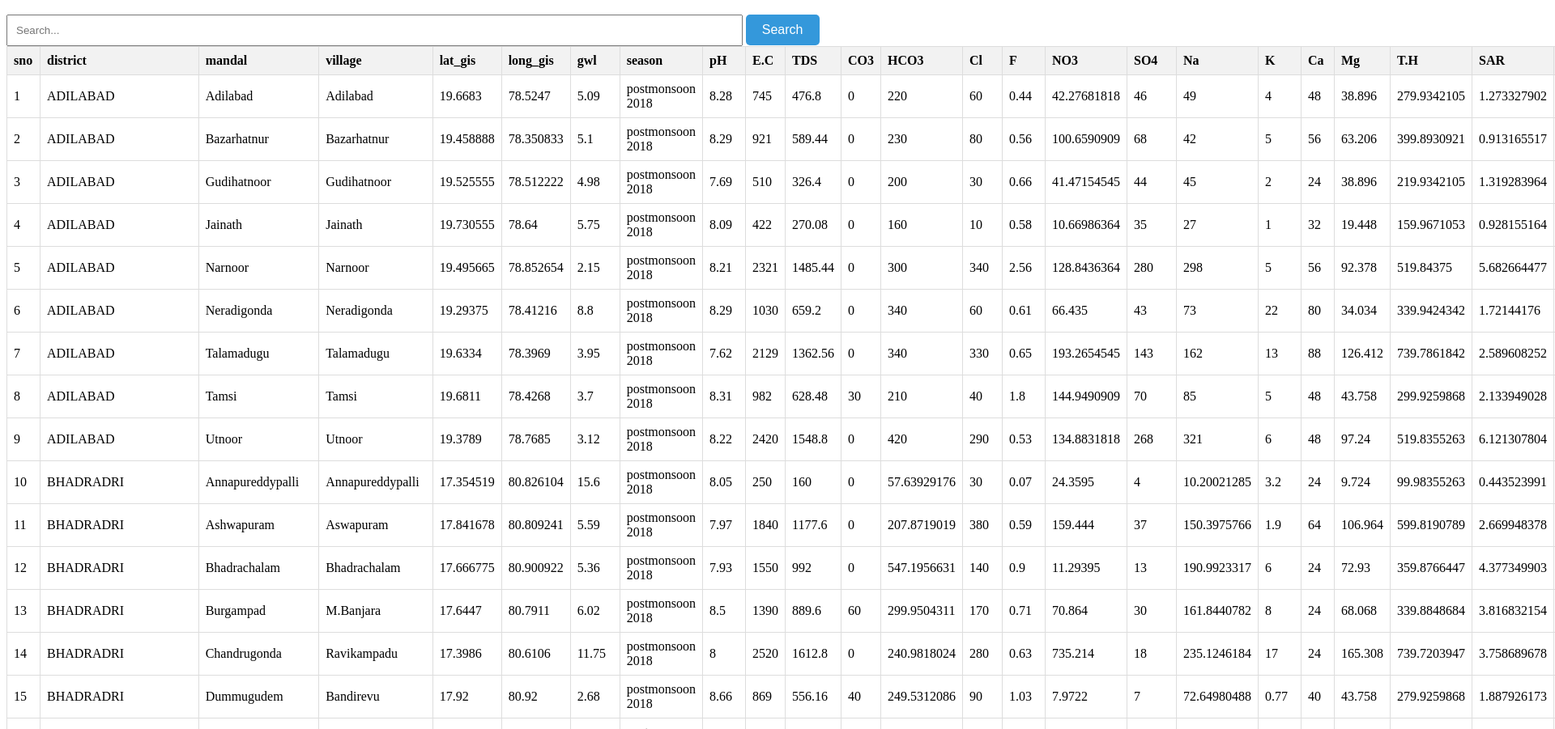
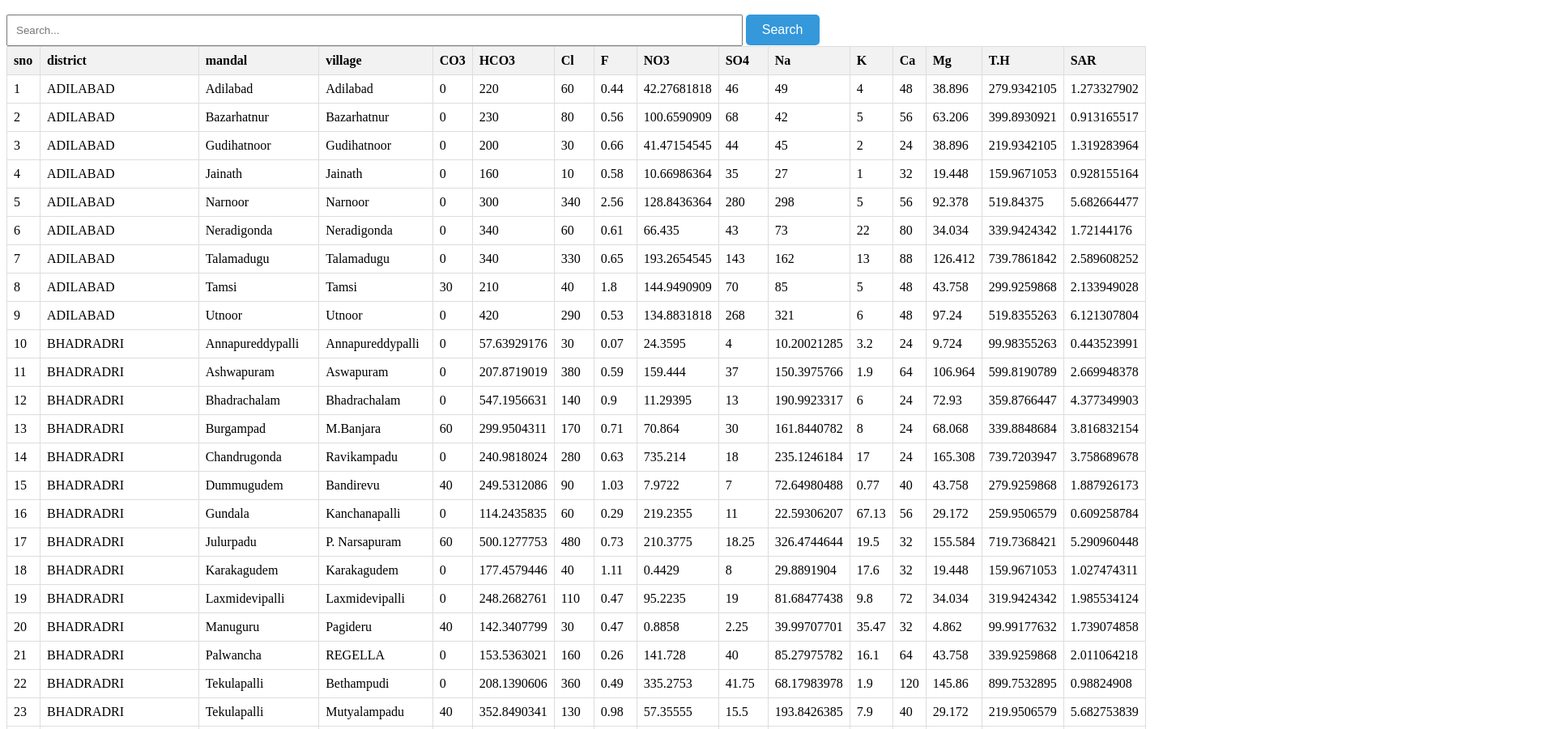
Before and after one commit to satvik-vs/WaterQualityIndex, a plain HTML site: page index.html in a window 1280 px wide. Shown: the top 901 px of the page at 81% size, 1920 px wide, since content can reach past the window. Drawn offline with Linux system fonts and the light colour scheme.

Commit message:
Update index.html

```diff
--- a/index.html
+++ b/index.html
@@ -67,7 +67,7 @@
         const searchButton = document.getElementById("searchButton");
 
         // Fetch the dataset CSV file from your GitHub repository
-        fetch('https://raw.githubusercontent.com/satvik-vs/WaterQualityIndex/main/sih_water_data_mi222.csv')
+        fetch('https://raw.githubusercontent.com/satvik-vs/WaterQualityIndex/main/sih_water_data_mi222-mod.csv')
             .then(response => response.text())
             .then(data => {
                 // Parse the CSV data into an array of rows
```
